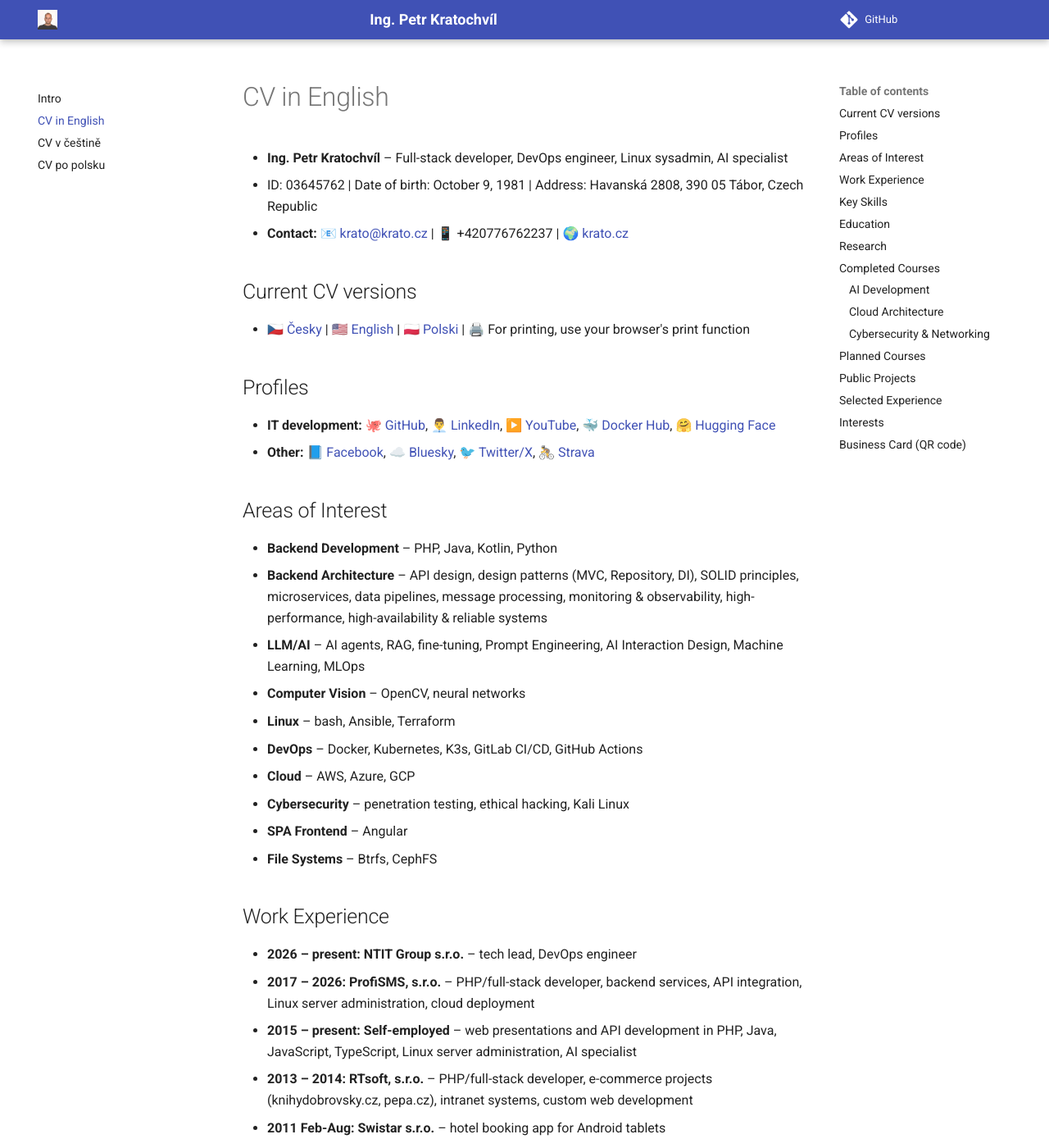
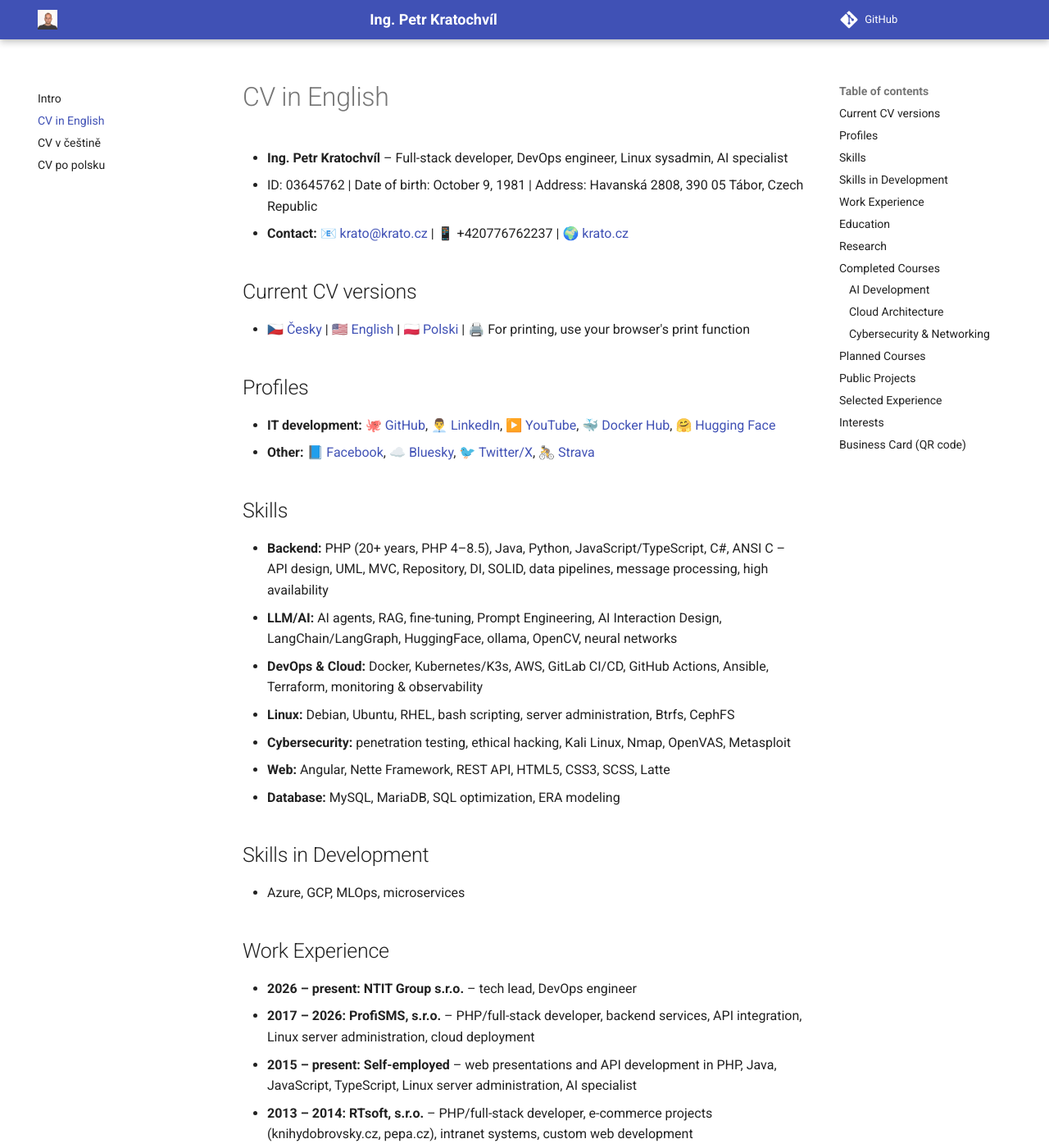
Before and after one commit to kratocz/kratocz, an MkDocs documentation site: the page built from docs/en/cv.md, in a window 1280 px wide and 1400 px high. Shown: the whole window at 82% size. Built offline with MkDocs 1.6.1 and Material for MkDocs 9.7.7, drawn with Linux system fonts in a browser that asks for light colours; some of the changed text lies outside the part shown.

Commit message:
docs(cv): merge skills sections and fix heading page breaks
- Merge "Oblasti zajmu" and "Klicove dovednosti" into a single
  domain-grouped "Dovednosti" section (17 bullets -> 7)
- Add "Dovednosti v rozvoji" (Skills in Development) section below it
  (Azure, GCP, MLOps, microservices); only proven skills stay in Skills
- Move UML from database skills to backend design skills
- Remove Machine Learning from planned courses
- Keep section headings together with following content when printing
  (Firefox/Safari ignore "break-after: avoid")
- Update CV structure conventions in AGENTS.md
- Applied to all three language versions (cs, en, pl)

Co-Authored-By: Claude Opus 5 (1M context) <noreply@anthropic.com>
Claude-Session: https://claude.ai/code/session_01F5yVTcHVg7aQDLZvvL8Uwo

```diff
--- a/docs/assets/common.css
+++ b/docs/assets/common.css
@@ -79,4 +79,18 @@ table {
     table {
         font-size: 0.9em;
     }
+
+    /* Keep section headings together with the content below them.
+       Firefox and Safari ignore "break-after: avoid" (set above), so we
+       reserve space below each heading via ::after; combined with
+       "break-inside: avoid" the whole heading jumps to the next page
+       whenever the reserved space does not fit at the page bottom.
+       The negative margin gives the space back, so spacing is unchanged. */
+    .md-typeset h2::after,
+    .md-typeset h3::after {
+        content: "";
+        display: block;
+        height: 5rem;
+        margin-bottom: -5rem;
+    }
 }
--- a/docs/en/cv.md
+++ b/docs/en/cv.md
@@ -13,18 +13,19 @@
 * **IT development:** 🐙 [GitHub](https://github.com/kratocz), 👨‍💼 [LinkedIn](https://www.linkedin.com/in/kratocz/), ▶️ [YouTube](https://www.youtube.com/@kratocz), 🐳 [Docker Hub](https://hub.docker.com/u/krato), 🤗 [Hugging Face](https://huggingface.co/kratocz)
 * **Other:** 📘 [Facebook](https://www.facebook.com/kratocz), ☁️ [Bluesky](https://bsky.app/profile/kratocz.bsky.social), 🐦 [Twitter/X](https://x.com/kratocz), 🚴 [Strava](https://www.strava.com/athletes/kratocz)
 
-## Areas of Interest
+## Skills
 
-* **Backend Development** – PHP, Java, Kotlin, Python
-* **Backend Architecture** – API design, design patterns (MVC, Repository, DI), SOLID principles, microservices, data pipelines, message processing, monitoring & observability, high-performance, high-availability & reliable systems
-* **LLM/AI** – AI agents, RAG, fine-tuning, Prompt Engineering, AI Interaction Design, Machine Learning, MLOps
-* **Computer Vision** – OpenCV, neural networks
-* **Linux** – bash, Ansible, Terraform
-* **DevOps** – Docker, Kubernetes, K3s, GitLab CI/CD, GitHub Actions
-* **Cloud** – AWS, Azure, GCP
-* **Cybersecurity** – penetration testing, ethical hacking, Kali Linux
-* **SPA Frontend** – Angular
-* **File Systems** – Btrfs, CephFS
+* **Backend:** PHP (20+ years, PHP 4–8.5), Java, Python, JavaScript/TypeScript, C#, ANSI C – API design, UML, MVC, Repository, DI, SOLID, data pipelines, message processing, high availability
+* **LLM/AI:** AI agents, RAG, fine-tuning, Prompt Engineering, AI Interaction Design, LangChain/LangGraph, HuggingFace, ollama, OpenCV, neural networks
+* **DevOps & Cloud:** Docker, Kubernetes/K3s, AWS, GitLab CI/CD, GitHub Actions, Ansible, Terraform, monitoring & observability
+* **Linux:** Debian, Ubuntu, RHEL, bash scripting, server administration, Btrfs, CephFS
+* **Cybersecurity:** penetration testing, ethical hacking, Kali Linux, Nmap, OpenVAS, Metasploit
+* **Web:** Angular, Nette Framework, REST API, HTML5, CSS3, SCSS, Latte
+* **Database:** MySQL, MariaDB, SQL optimization, ERA modeling
+
+## Skills in Development
+
+* Azure, GCP, MLOps, microservices
 
 ## Work Experience
 
@@ -36,16 +37,6 @@
 * **2007: University of West Bohemia** – International Student Club website development
 * **2002 – 2004: Tábor Hospital** – intranet web development (still in use after 20+ years)
 * **2002 (5 months): Tábor Hospital** – permanent position in IT department
-
-## Key Skills
-
-* **Programming:** PHP (20+ years), Java, JavaScript/TypeScript, Python, ANSI C, C#, Delphi
-* **DevOps & Cloud:** Docker, Docker Compose, Git, GitLab CI/CD, Ansible, Terraform
-* **AI/ML:** HuggingFace, ollama, RAG, tooling, fine-tuning, LangGraph, LangChain
-* **Cybersecurity:** Kali Linux, Nmap, OpenVAS, Metasploit, penetration testing
-* **Web:** Angular, Nette Framework, HTML5, CSS3, SCSS, REST API, Latte, jQuery, jQuery UI
-* **Database:** MySQL, MariaDB, SQL optimization, ERA and UML modeling
-* **Linux:** Debian, Ubuntu, RHEL, bash scripting, server administration
 
 ## Education
 
@@ -79,7 +70,6 @@
 
 ## Planned Courses
 
-* **Machine Learning** (robot_dreams, planned for 2026) – AI
 * **Kubernetes** (robot_dreams, planned for 2026) – cloud, orchestration
 * **Microservices** (robot_dreams, planned for 2026) – architecture
 * **IT Project Management** (robot_dreams, planned for 2026) – management
```
Also changed, not shown: AGENTS.md (+3 -3 lines), docs/cs/cv.md (+12 -22 lines), docs/pl/cv.md (+12 -22 lines).
